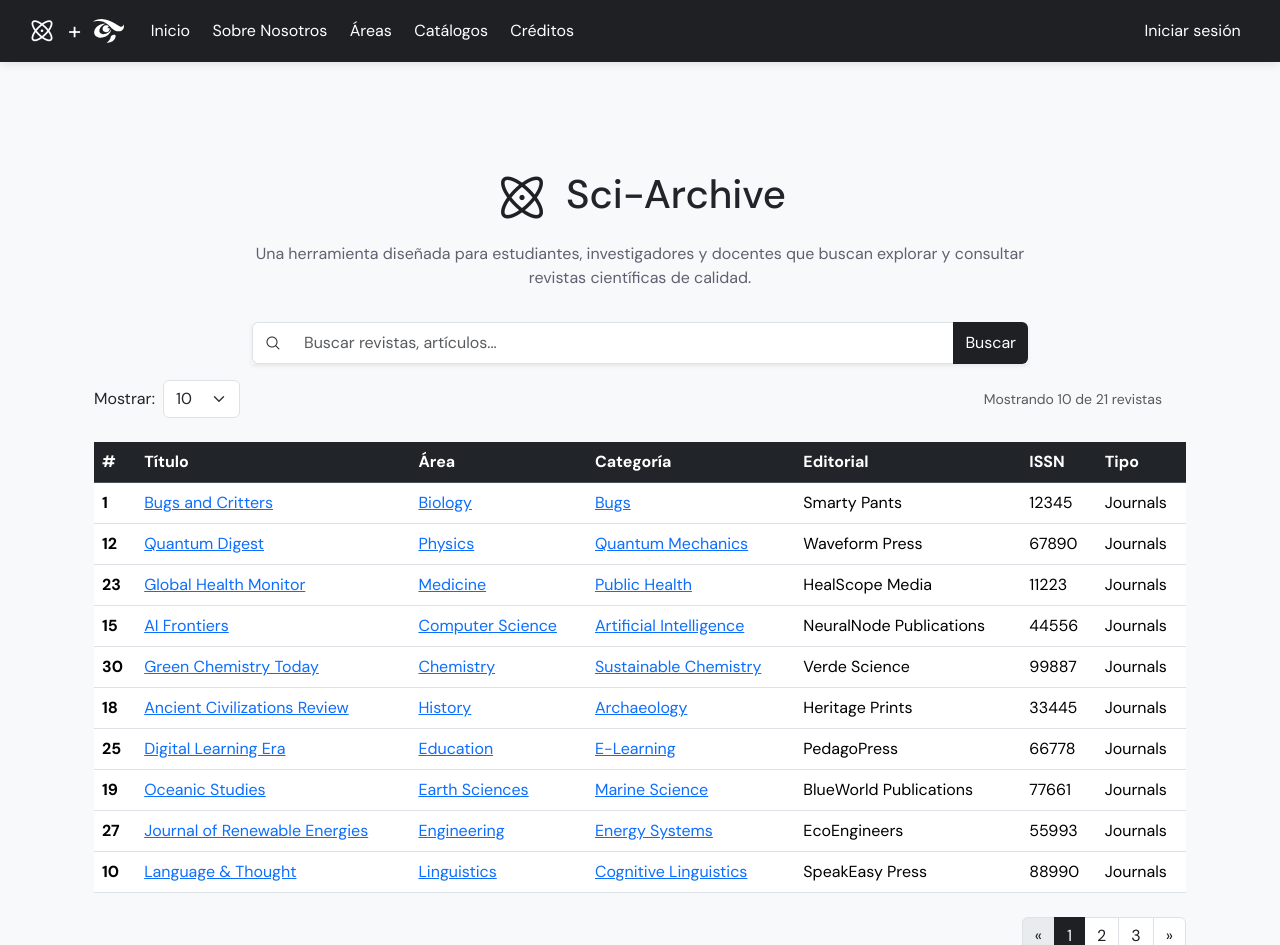
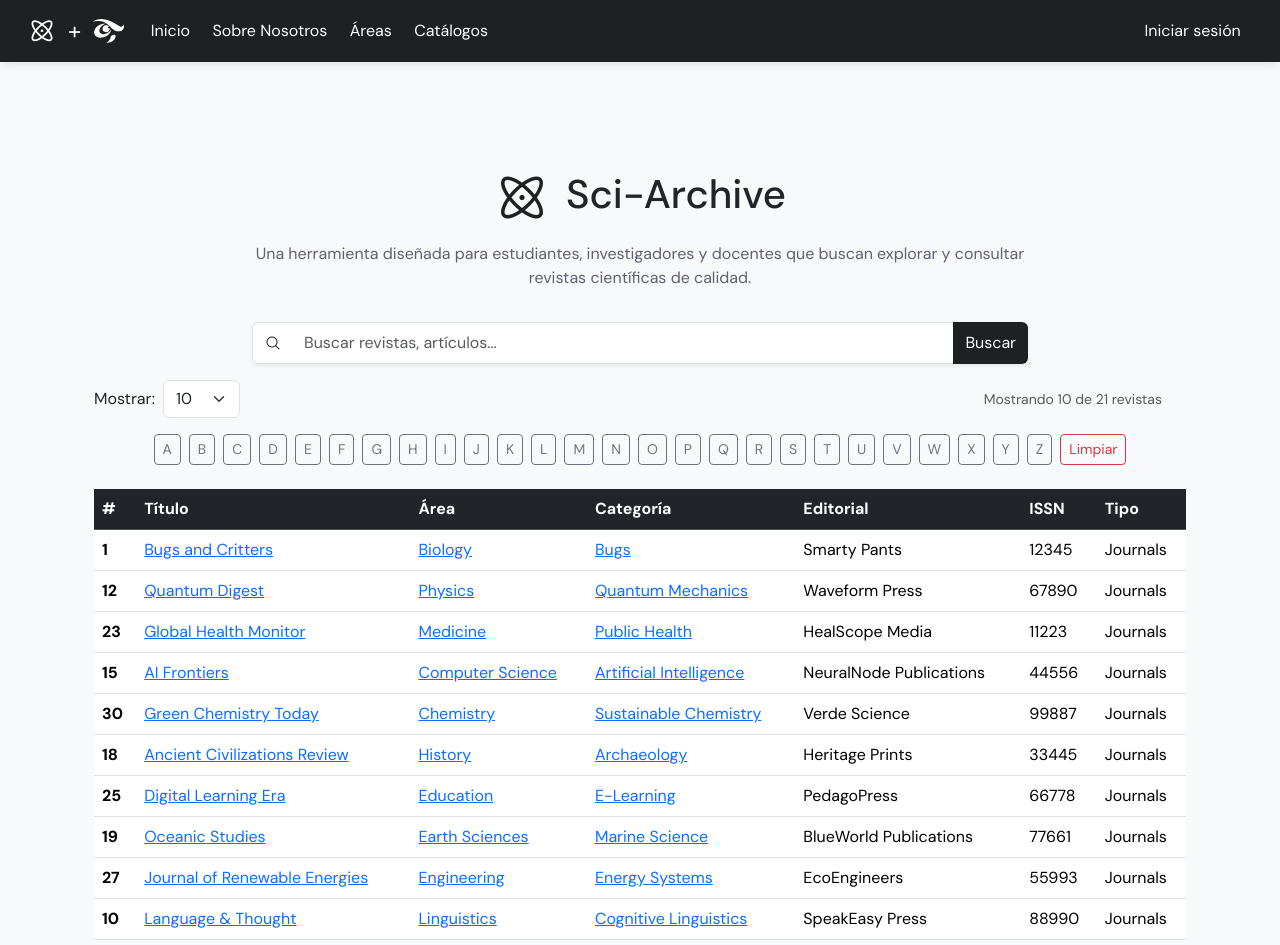
Before and after one commit to verorodzn/magazines-catalog, a Flask app: page / in a window 1280 px wide. Shown: the top 945 px of the page. Run offline with Flask 3, Linux system fonts and the light colour scheme.

Commit message:
Users can now filter results by their title's initial letter

```diff
--- a/app.py
+++ b/app.py
@@ -53,6 +53,7 @@ def home():
     query = request.args.get('query', '').lower()
     per_page = request.args.get('per_page', default=10, type=int)
     page = request.args.get('page', default=1, type=int)
+    initial_letter = request.args.get('letter', '').upper()
 
     # Load magazines from CSV
     catalog.load_csv('datos/magazines.csv', cc.Magazine)
@@ -71,6 +72,14 @@ def home():
         ]
     else:
         filtered_magazines = all_magazines
+
+    # Filter magazines based on initial letter
+    if initial_letter:
+        filtered_magazines = [
+            mag for mag in filtered_magazines  # Is applied to the filtered list
+            if mag.title.upper().startswith(initial_letter)
+        ]
+
 
     # Paginate magazines
     pagination = paginate(filtered_magazines, page, per_page)
--- a/templates/base.html
+++ b/templates/base.html
@@ -94,11 +94,6 @@
                             Catálogos
                         </a>
                     </li>
-                    <li class="nav-item">
-                        <a class="nav-link" href="/credits">
-                            Créditos
-                        </a>
-                    </li>
 
                     {% if session.get('logged_in') %}
                     <li class="nav-item">
--- a/templates/home.html
+++ b/templates/home.html
@@ -47,9 +47,7 @@
         </div>
     </div>
 
-
     <div class="container row mb-3 align-items-center">
-
         {% if query %}
         <h4 class="my-3">Resultados de "<span class="text-primary">{{ query }}</span>"</h4>
         {% endif %}
@@ -67,6 +65,20 @@
         </div>
         <div class="col-md-6 text-md-end">
             <small class="text-muted">Mostrando {{ magazines|length }} de {{ total_magazines }} revistas</small>
+        </div>
+    </div>
+
+     <div class="container mb-3">
+        <div class="d-flex flex-wrap justify-content-center gap-2">
+            {% for letra in 'ABCDEFGHIJKLMNOPQRSTUVWXYZ' %}
+            <a href="{{ url_for('home', letter=letra, query=query) }}"
+                class="btn btn-sm {% if request.args.get('letter') == letra %}btn-dark{% else %}btn-outline-secondary{% endif %}">
+                {{ letra }}
+            </a>
+            {% endfor %}
+            <a href="{{ url_for('home', query=query) }}" class="btn btn-sm btn-outline-danger">
+                Limpiar
+            </a>
         </div>
     </div>
 
```
